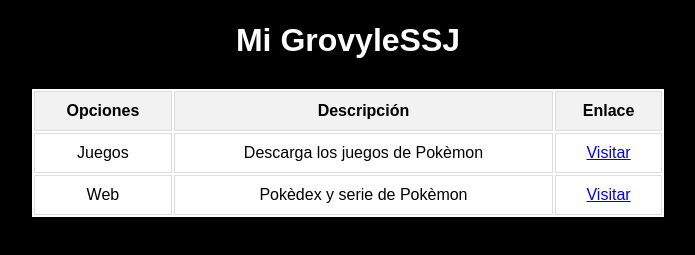
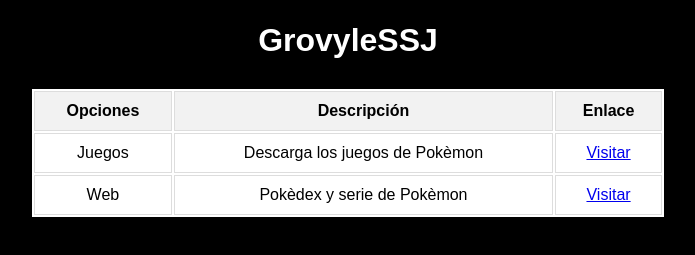
Before and after one commit to GrovyleSSJ/GrovyleSSJ.github.io, a plain HTML site: page index.html in a window 1280 px wide. Shown: the part 253-508 px from the top of the page, without its empty margins (292-987 px from the left). Drawn offline with Linux system fonts and the light colour scheme.

Commit message:
Update index.html

```diff
--- a/index.html
+++ b/index.html
@@ -38,7 +38,7 @@
 <body>
   <div class="container">
     <img class="logo" src="logo.jpg" alt="Logo">
-    <h1>Mi GrovyleSSJ</h1>
+    <h1>GrovyleSSJ</h1>
     <div class="table-container">
       <table>
         <tr>
```
